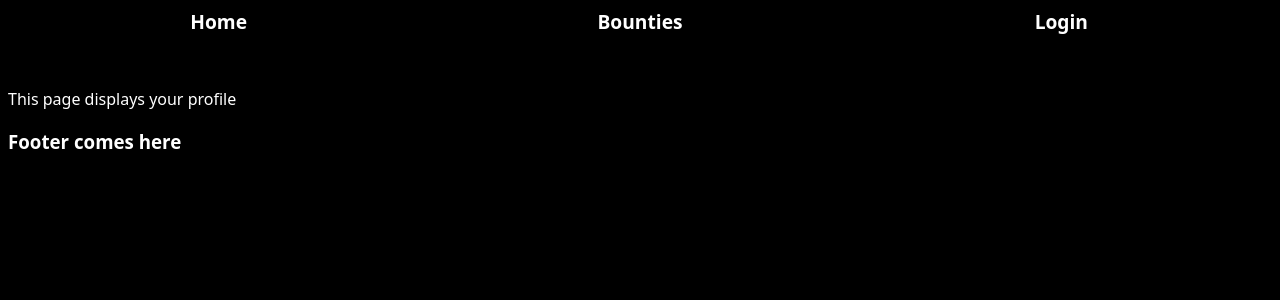
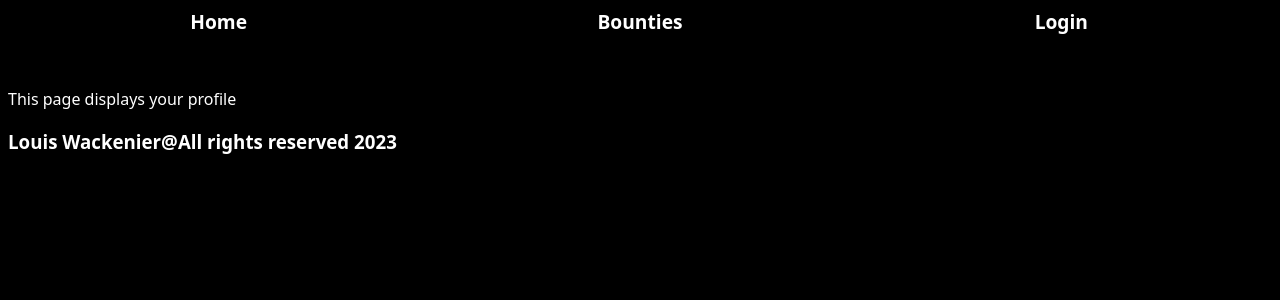
Before and after one commit to LouisWackenier/bounty-app, a React (Vite) app: page /Profile in a window 1280 px wide. Shown: the top 300 px of the page. Built offline with nearby package versions, Linux system fonts and the light colour scheme.

Commit message:
Footer styling

```diff
--- a/src/Components/Footer.jsx
+++ b/src/Components/Footer.jsx
@@ -11,7 +11,7 @@ const FooterText = styled.h3`
 const Footer = () => {
   return (
     <MainContainer>
-          <FooterText>Footer comes here</FooterText>
+          <FooterText>Louis Wackenier@All rights reserved 2023</FooterText>
     </MainContainer>
   )
 }
```
